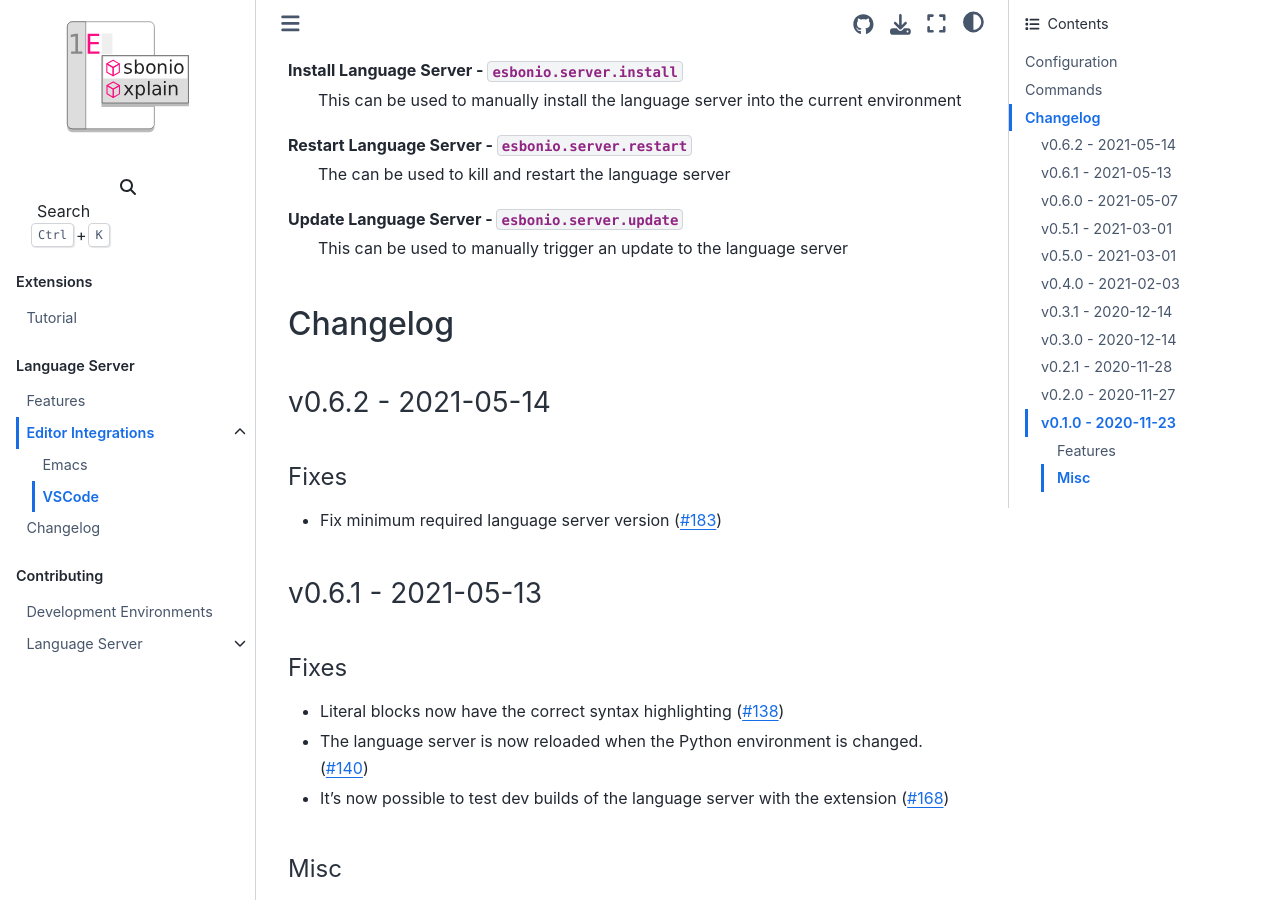
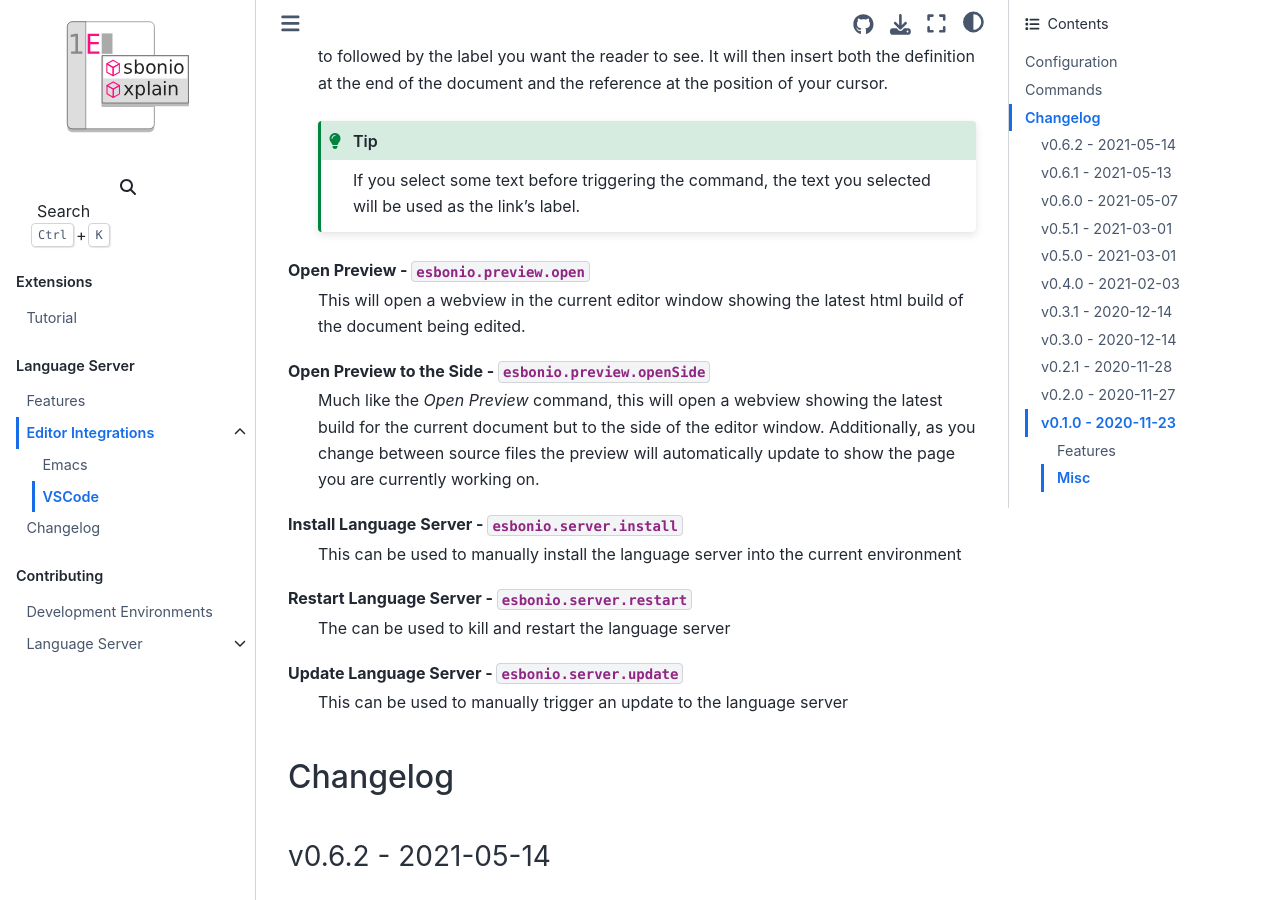
Before and after one commit to swyddfa/esbonio, a Sphinx documentation site: the page built from docs/lsp/editors/vscode.rst, in a window 1280 px wide and 900 px high, scrolled down 2602 px. Built offline with Sphinx 7.4.7 and the Sphinx Book theme 1.1.4, drawn with Linux system fonts in a browser that asks for light colours; the version number could not be read and is left out.

Commit message:
docs: Update VSCode page to include previews

```diff
--- a/docs/lsp/editors/vscode.rst
+++ b/docs/lsp/editors/vscode.rst
@@ -5,10 +5,8 @@ VSCode
 
 .. figure:: /images/vscode-screenshot.png
    :align: center
-   :width: 80%
 
    The VSCode extension editing this page
-
 
 Integration with the `VSCode`_ editor is provided via the `Esbonio`_ extension.
 
@@ -96,6 +94,16 @@ Insert Link - ``esbonio.insert.link`` - :kbd:`Alt+Shift+l`
       If you select some text before triggering the command, the text you selected will be
       used as the link's label.
 
+Open Preview - ``esbonio.preview.open``
+   This will open a webview in the current editor window showing the latest html build of the
+   document being edited.
+
+Open Preview to the Side - ``esbonio.preview.openSide``
+   Much like the *Open Preview* command, this will open a webview showing the latest build
+   for the current document but to the side of the editor window. Additionally, as you change
+   between source files the preview will automatically update to show the page you are
+   currently working on.
+
 Install Language Server - ``esbonio.server.install``
    This can be used to manually install the language server into the current environment
 
```
Also changed, not shown: docs/images/vscode-screenshot.png.
